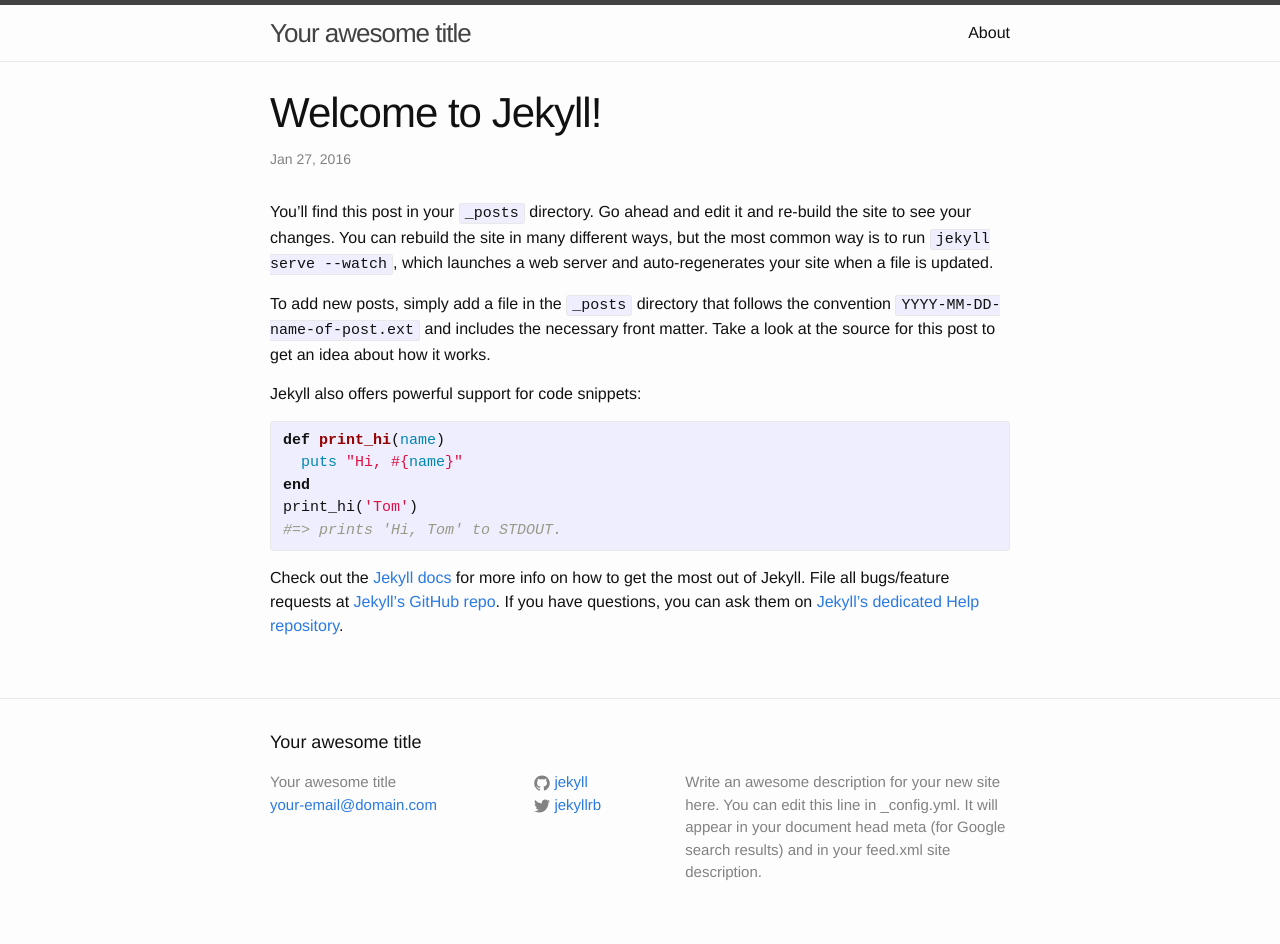
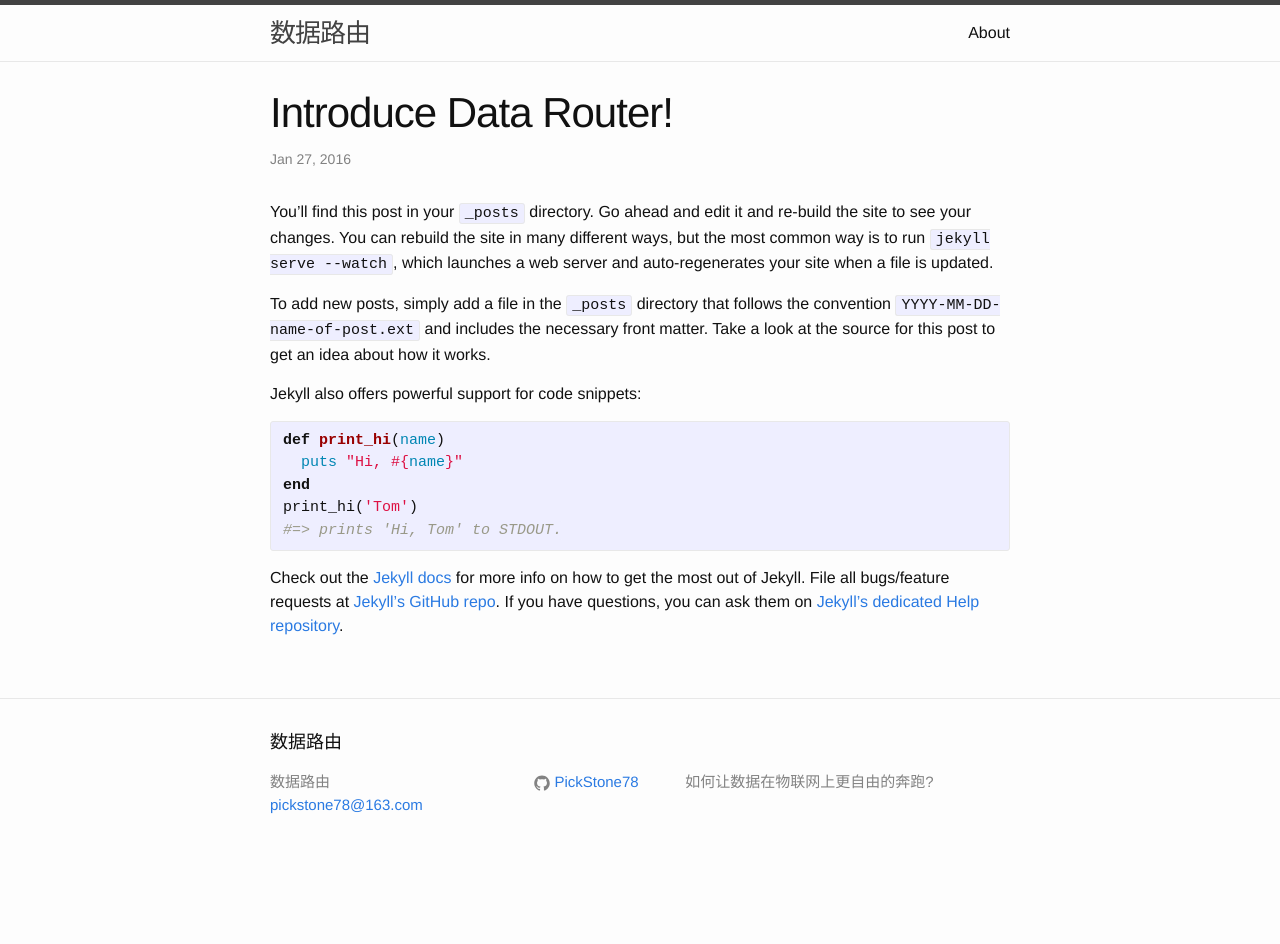
Before and after one commit to PickStone78/PickStone78.github.io, a Jekyll site: the page built from _posts/2016-01-28-introduce-data-router.markdown, in a window 1280 px wide. Built offline with Jekyll 4.4.1, drawn with Linux system fonts in a browser that asks for light colours; after the commit the page ends 900 px from its top, so only the background shows below that.

Commit message:
修改了配置文件

```diff
--- a/_config.yml
+++ b/_config.yml
@@ -1,14 +1,11 @@
 # Site settings
-title: Your awesome title
-email: your-email@domain.com
-description: > # this means to ignore newlines until "baseurl:"
-  Write an awesome description for your new site here. You can edit this
-  line in _config.yml. It will appear in your document head meta (for
-  Google search results) and in your feed.xml site description.
-baseurl: "" # the subpath of your site, e.g. /blog/
-url: "http://yourdomain.com" # the base hostname & protocol for your site
-twitter_username: jekyllrb
-github_username:  jekyll
+title: 数据路由
+email: pickstone78@163.com
+description: >
+  如何让数据在物联网上更自由的奔跑?
+baseurl: ""
+url: "http://pickstone78.github.io"
+github_username:  PickStone78
 
 # Build settings
 markdown: kramdown
--- a/_posts/2016-01-27-welcome-to-jekyll.markdown
+++ b/_posts/2016-01-28-introduce-data-router.markdown
@@ -1,6 +1,6 @@
 ---
 layout: post
-title:  "Welcome to Jekyll!"
+title:  "Introduce Data Router!"
 date:   2016-01-27 23:42:15
 categories: jekyll update
 ---
```
